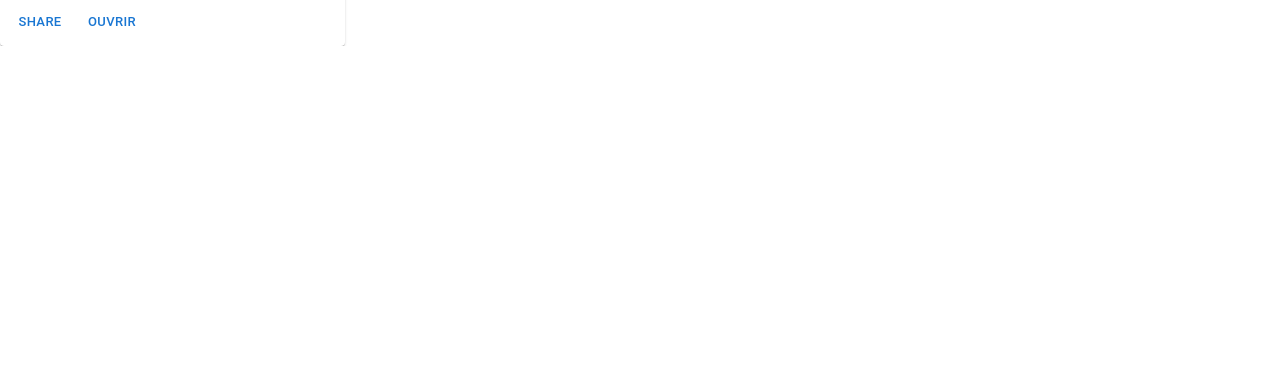
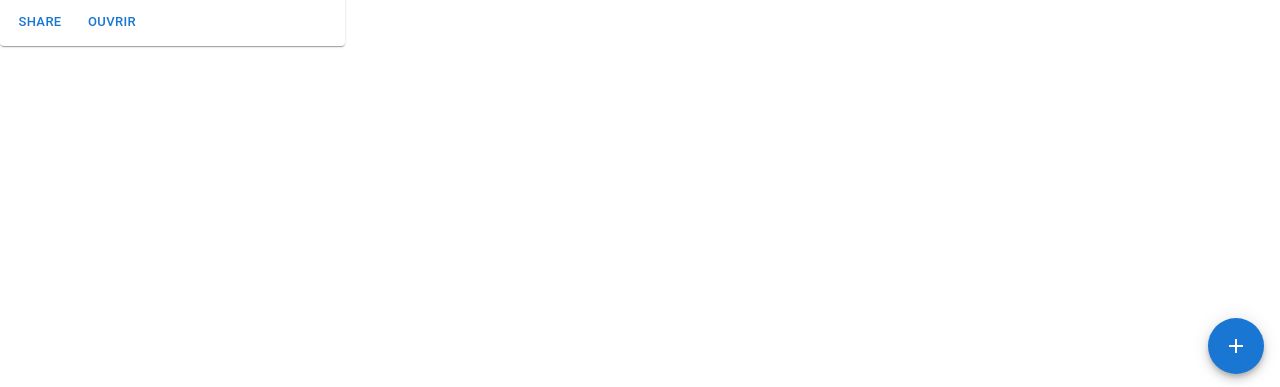
Before and after one commit to wecours/kabary, a React (Create React App) app: page / in a window 1280 px wide. Shown: the part 948-1335 px from the top of the page. Before the commit the page ends 994 px from the top, so only its background shows below. Built offline with nearby package versions, Linux system fonts and the light colour scheme.

Commit message:
Add SpeedDial

```diff
--- /dev/null
+++ b/src/Components/SpeedDial/SpeedDial.tsx
@@ -0,0 +1,100 @@
+import * as React from 'react';
+import { styled } from '@mui/material/styles';
+import Box from '@mui/material/Box';
+import FormControl from '@mui/material/FormControl';
+import FormControlLabel from '@mui/material/FormControlLabel';
+import FormLabel from '@mui/material/FormLabel';
+import Radio from '@mui/material/Radio';
+import RadioGroup from '@mui/material/RadioGroup';
+import Switch from '@mui/material/Switch';
+import SpeedDial, { SpeedDialProps } from '@mui/material/SpeedDial';
+import SpeedDialIcon from '@mui/material/SpeedDialIcon';
+import SpeedDialAction from '@mui/material/SpeedDialAction';
+import FileCopyIcon from '@mui/icons-material/FileCopyOutlined';
+import SaveIcon from '@mui/icons-material/Save';
+import PrintIcon from '@mui/icons-material/Print';
+import ShareIcon from '@mui/icons-material/Share';
+
+// interface Props {
+//     title: string;
+//     image: string;
+//     shortDesc: string;
+//     openUrl: string;
+// }
+
+const StyledSpeedDial = styled(SpeedDial)(({ theme }) => ({
+  position: 'absolute',
+  '&.MuiSpeedDial-directionUp, &.MuiSpeedDial-directionLeft': {
+    bottom: theme.spacing(2),
+    right: theme.spacing(2),
+  },
+  '&.MuiSpeedDial-directionDown, &.MuiSpeedDial-directionRight': {
+    top: theme.spacing(2),
+    left: theme.spacing(2),
+  },
+}));
+
+const actions = [
+  { icon: <FileCopyIcon />, name: 'Copy' },
+  { icon: <SaveIcon />, name: 'Save' },
+  { icon: <PrintIcon />, name: 'Print' },
+  { icon: <ShareIcon />, name: 'Share' },
+];
+
+export default function SpeedDialWCB() {
+  const [direction, setDirection] =
+    React.useState<SpeedDialProps['direction']>('up');
+  const [hidden, setHidden] = React.useState(false);
+
+  // const handleDirectionChange = (event: React.ChangeEvent<HTMLInputElement>) => {
+  //   setDirection(
+  //     (event.target as HTMLInputElement).value as SpeedDialProps['direction'],
+  //   );
+  // };
+
+  // const handleHiddenChange = (event: React.ChangeEvent<HTMLInputElement>) => {
+  //   setHidden(event.target.checked);
+  // };
+
+  return (
+    <Box sx={{ transform: 'translateZ(0px)', flexGrow: 1 }}>
+      {/* <FormControlLabel
+        control={
+          <Switch checked={hidden} onChange={handleHiddenChange} color="primary" />
+        }
+        label="Hidden"
+      /> */}
+      {/* <FormControl component="fieldset" sx={{ mt: 1, display: 'flex' }}>
+        <FormLabel component="legend">Direction</FormLabel>
+        <RadioGroup
+          aria-label="direction"
+          name="direction"
+          value={direction}
+          onChange={handleDirectionChange}
+          row
+        >
+          <FormControlLabel value="up" control={<Radio />} label="Up" />
+          <FormControlLabel value="right" control={<Radio />} label="Right" />
+          <FormControlLabel value="down" control={<Radio />} label="Down" />
+          <FormControlLabel value="left" control={<Radio />} label="Left" />
+        </RadioGroup>
+      </FormControl> */}
+      <Box sx={{ position: 'relative', mt: 3, height: 320 }}>
+        <StyledSpeedDial
+          ariaLabel="SpeedDial playground example"
+          hidden={hidden}
+          icon={<SpeedDialIcon />}
+          direction={direction}
+        >
+          {actions.map((action) => (
+            <SpeedDialAction
+              key={action.name}
+              icon={action.icon}
+              tooltipTitle={action.name}
+            />
+          ))}
+        </StyledSpeedDial>
+      </Box>
+    </Box>
+  );
+}
--- a/src/Home/Home.tsx
+++ b/src/Home/Home.tsx
@@ -1,5 +1,5 @@
 import React from 'react';
-import MediaCard from '../Components/MediaCard';
+import MediaCard from '../Components/MediaCard/MediaCard';
 
 export default function Home() {
   return (
--- a/src/Home/HomeDrawer.tsx
+++ b/src/Home/HomeDrawer.tsx
@@ -12,6 +12,7 @@ import InboxIcon from '@mui/icons-material/MoveToInbox';
 import MailIcon from '@mui/icons-material/Mail';
 import { RouterProvider } from 'react-router-dom';
 import mainRoute from '../Routers/MainRouter';
+import SpeedDialWCB from '../Components/SpeedDial/SpeedDial';
 
 type Anchor = 'top' | 'left' | 'bottom' | 'right';
 
@@ -81,6 +82,8 @@ export default function HomeDrawer() {
 
           <RouterProvider router={mainRoute} />
 
+          <SpeedDialWCB />
+
           <Drawer
             anchor={anchor}
             open={state[anchor]}
```
Also changed, not shown: src/Components/MediaCard/MediaCard.css (added), src/Components/MediaCard/MediaCard.tsx (renamed from src/Components/MediaCard.tsx), src/Components/SpeedDial/SpeedDial.css (added), 2 other files (tests, documents, lock files or other folders).
